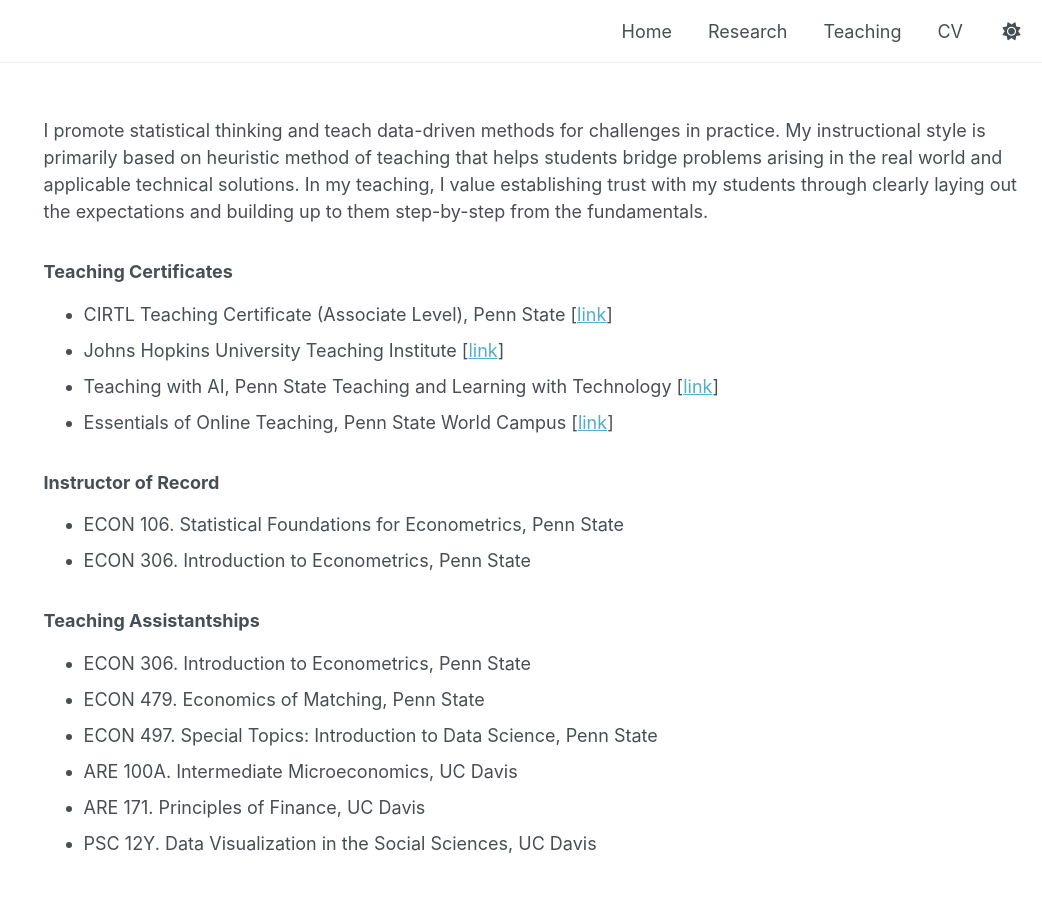
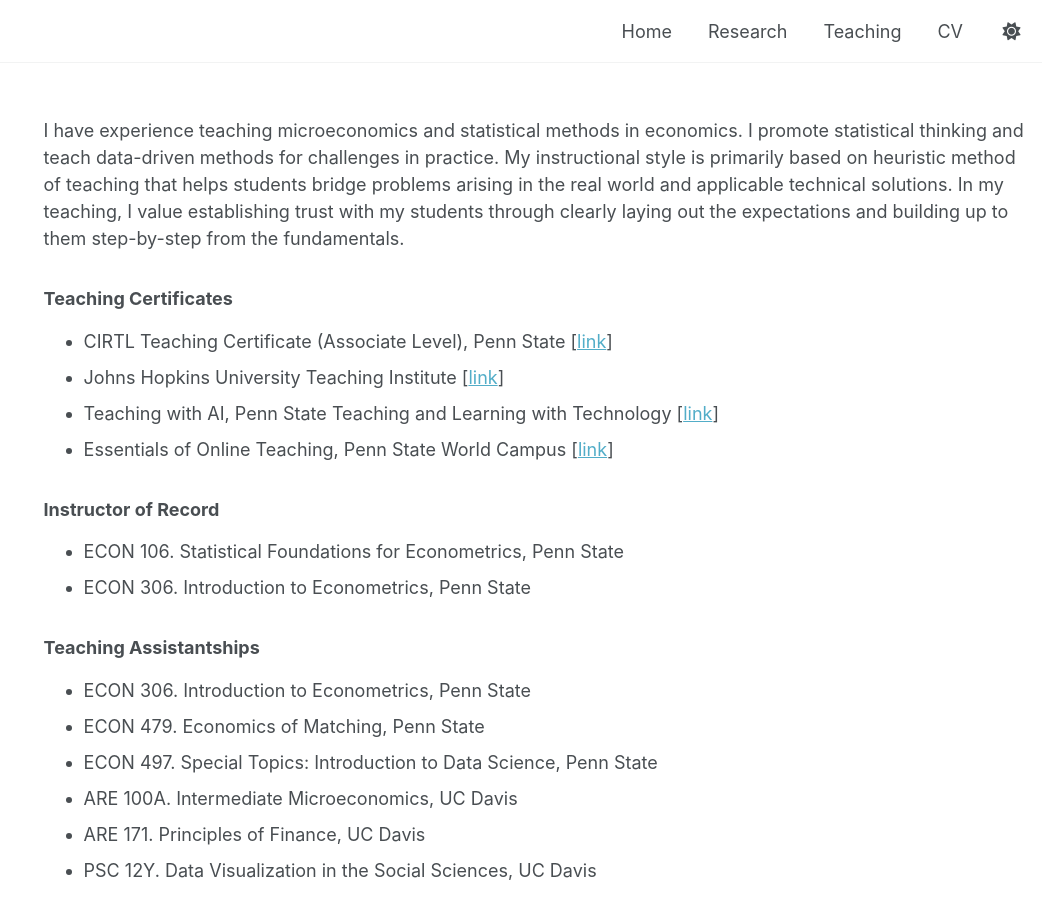
Before and after one commit to lbz5158/lujiezhou.github.io, a Jekyll site: the page built from _pages/teaching.md, in a window 1280 px wide and 1100 px high. Shown: the top 919 px of the window, without its empty margins (238-1280 px from the left). Built offline with Jekyll 4.4.1, drawn with Linux system fonts in a browser that asks for light colours.

Commit message:
Update teaching.md

```diff
--- a/_pages/teaching.md
+++ b/_pages/teaching.md
@@ -7,7 +7,7 @@ author_profile: false
 
 {% include base_path %}
 
-I promote statistical thinking and teach data-driven methods for challenges in practice. My instructional style is primarily based on heuristic method of teaching that helps students bridge problems arising in the real world and applicable technical solutions. In my teaching, I value establishing trust with my students through clearly laying out the expectations and building up to them step-by-step from the fundamentals.
+I have experience teaching microeconomics and statistical methods in economics. I promote statistical thinking and teach data-driven methods for challenges in practice. My instructional style is primarily based on heuristic method of teaching that helps students bridge problems arising in the real world and applicable technical solutions. In my teaching, I value establishing trust with my students through clearly laying out the expectations and building up to them step-by-step from the fundamentals.
 
 
 ### Teaching Certificates
```
